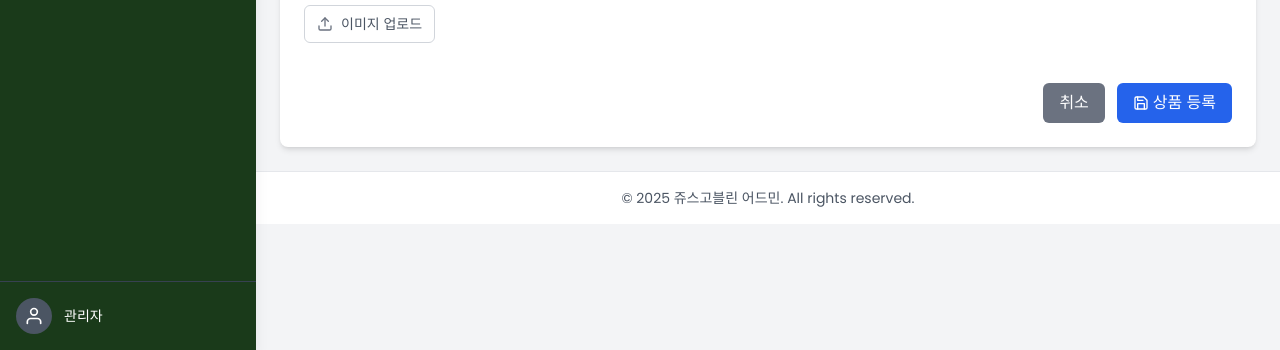
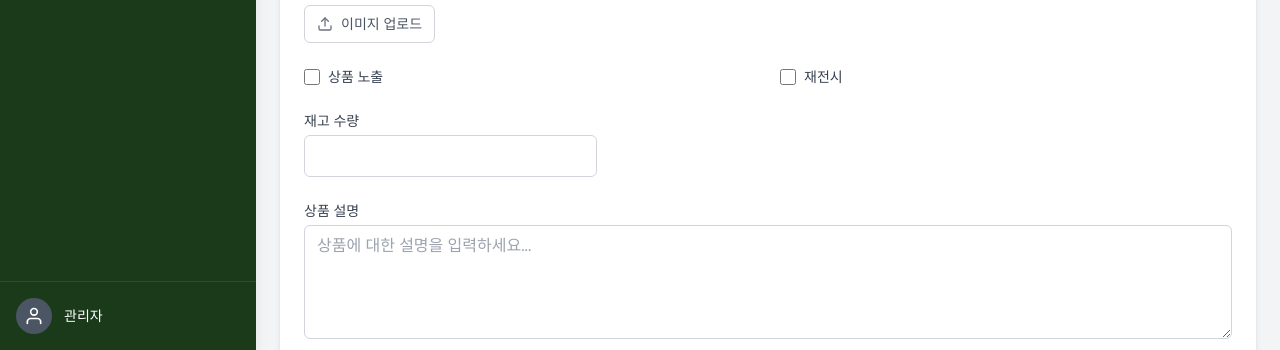
Before and after one commit to emop99/VapeSite, a Next.js app: page /admin/products/add in a window 1280 px wide. Shown: the part 450-800 px from the top of the page. Built offline with nearby package versions, Linux system fonts and the light colour scheme; no server answers.

Commit message:
Add isRedisplayed field to product data and update form handling

```diff
--- a/components/admin/ProductForm.js
+++ b/components/admin/ProductForm.js
@@ -329,6 +329,69 @@ const ProductForm = ({
         )}
       </div>
 
+      {/* 상품 설정 */}
+      <div className="grid grid-cols-1 md:grid-cols-2 gap-6">
+        {/* 노출 여부 */}
+        <div className="flex items-center">
+          <label className="flex items-center cursor-pointer">
+            <input
+              type="checkbox"
+              name="isShow"
+              checked={formData.isShow}
+              onChange={(e) => setFormData({...formData, isShow: e.target.checked})}
+              className="mr-2 h-4 w-4 text-blue-600 focus:ring-blue-500 border-gray-300 rounded"
+            />
+            <span className="text-sm font-medium text-gray-700">상품 노출</span>
+          </label>
+        </div>
+
+        {/* 재전시 여부 */}
+        <div className="flex items-center">
+          <label className="flex items-center cursor-pointer">
+            <input
+              type="checkbox"
+              name="isRedisplayed"
+              checked={formData.isRedisplayed}
+              onChange={(e) => setFormData({...formData, isRedisplayed: e.target.checked})}
+              className="mr-2 h-4 w-4 text-blue-600 focus:ring-blue-500 border-gray-300 rounded"
+            />
+            <span className="text-sm font-medium text-gray-700">재전시</span>
+          </label>
+        </div>
+      </div>
+
+      {/* 재고 수량 */}
+      <div className="grid grid-cols-1 md:grid-cols-3 gap-6">
+        <div>
+          <label className="block text-sm font-medium text-gray-700 mb-1">
+            재고 수량
+          </label>
+          <input
+            type="number"
+            name="stock"
+            value={formData.stock}
+            onChange={handleChange}
+            min="0"
+            className="block w-full border border-gray-300 rounded-md py-2 px-3 focus:outline-none focus:ring-blue-500 focus:border-blue-500"
+          />
+        </div>
+      </div>
+
+      {/* 상품 설명 */}
+      <div>
+        <label className="block text-sm font-medium text-gray-700 mb-1">
+          상품 설명
+        </label>
+        <textarea
+          name="description"
+          value={formData.description}
+          onChange={handleChange}
+          rows="4"
+          className="block w-full border border-gray-300 rounded-md py-2 px-3 focus:outline-none focus:ring-blue-500 focus:border-blue-500"
+          placeholder="상품에 대한 설명을 입력하세요..."
+        />
+      </div>
+
       {/* 제출 버튼 */}
       <div className="flex justify-end pt-4">
         <button
--- a/pages/admin/products/edit/[id].js
+++ b/pages/admin/products/edit/[id].js
@@ -25,6 +25,7 @@ export default function EditProduct() {
     imageUrl: '',
     stock: '',
     isShow: true,
+    isRedisplayed: true,
   });
 
   // 목록으로 돌아가는 URL 생성
@@ -68,6 +69,7 @@ export default function EditProduct() {
             imageUrl: result.data.imageUrl || '',
             stock: result.data.stock ? String(result.data.stock) : '',
             isShow: result.data.isShow !== undefined ? result.data.isShow : true,
+            isRedisplayed: result.data.isRedisplayed !== undefined ? result.data.isRedisplayed : true,
           });
 
           console.log('로드된 상품 데이터:', result.data);
@@ -113,6 +115,7 @@ export default function EditProduct() {
           imageUrl: formData.imageUrl,
           stock: formData.stock ? parseInt(formData.stock) : 0,
           isShow: formData.isShow,
+          isRedisplayed: formData.isRedisplayed,
         }),
       });
 
```
